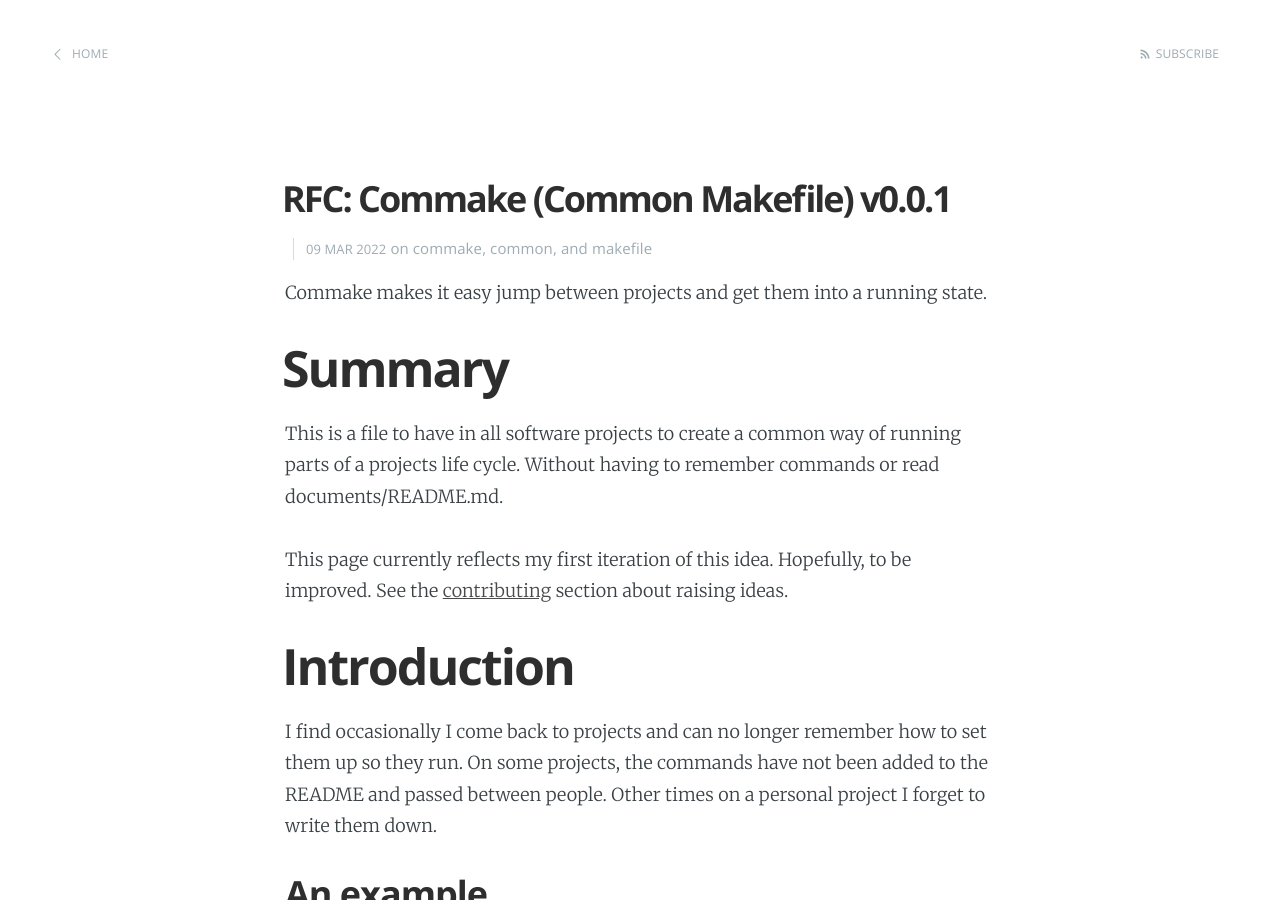
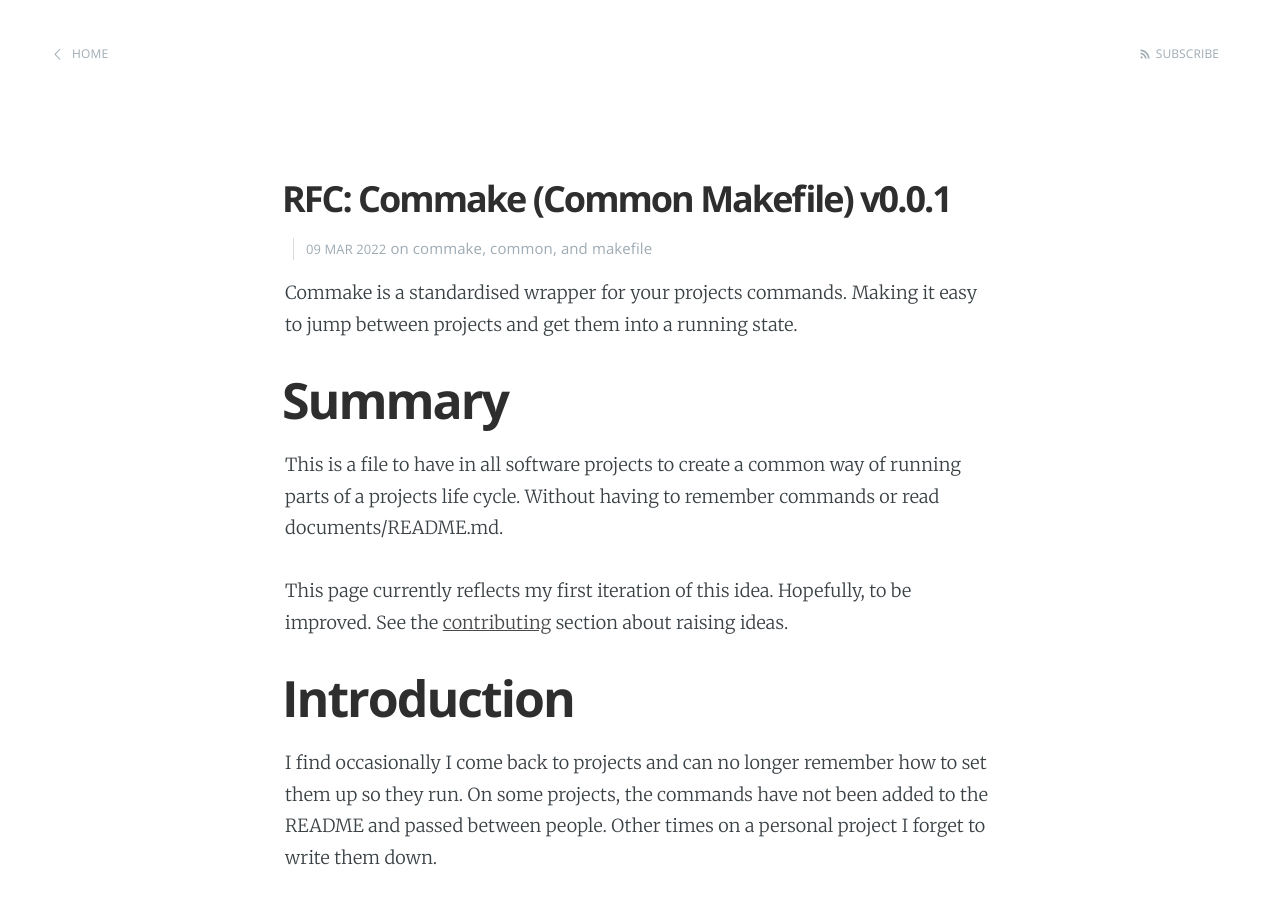
Before and after one commit to NiallBunting/niallbunting.github.io, a Jekyll site: the page built from _posts/2022-03-09-commake-common-makefile.markdown, in a window 1280 px wide and 900 px high. Built offline with Jekyll 4.4.1, drawn with Linux system fonts in a browser that asks for light colours.

Commit message:
Improve the first line

```diff
--- a/_posts/2022-03-09-commake-common-makefile.markdown
+++ b/_posts/2022-03-09-commake-common-makefile.markdown
@@ -5,7 +5,7 @@ date:   2022-03-09 02:00:00
 categories: commake common makefile
 ---
 
-Commake makes it easy jump between projects and get them into a running state.
+Commake is a standardised wrapper for your projects commands. Making it easy to jump between projects and get them into a running state.
 
 # Summary
 
```
